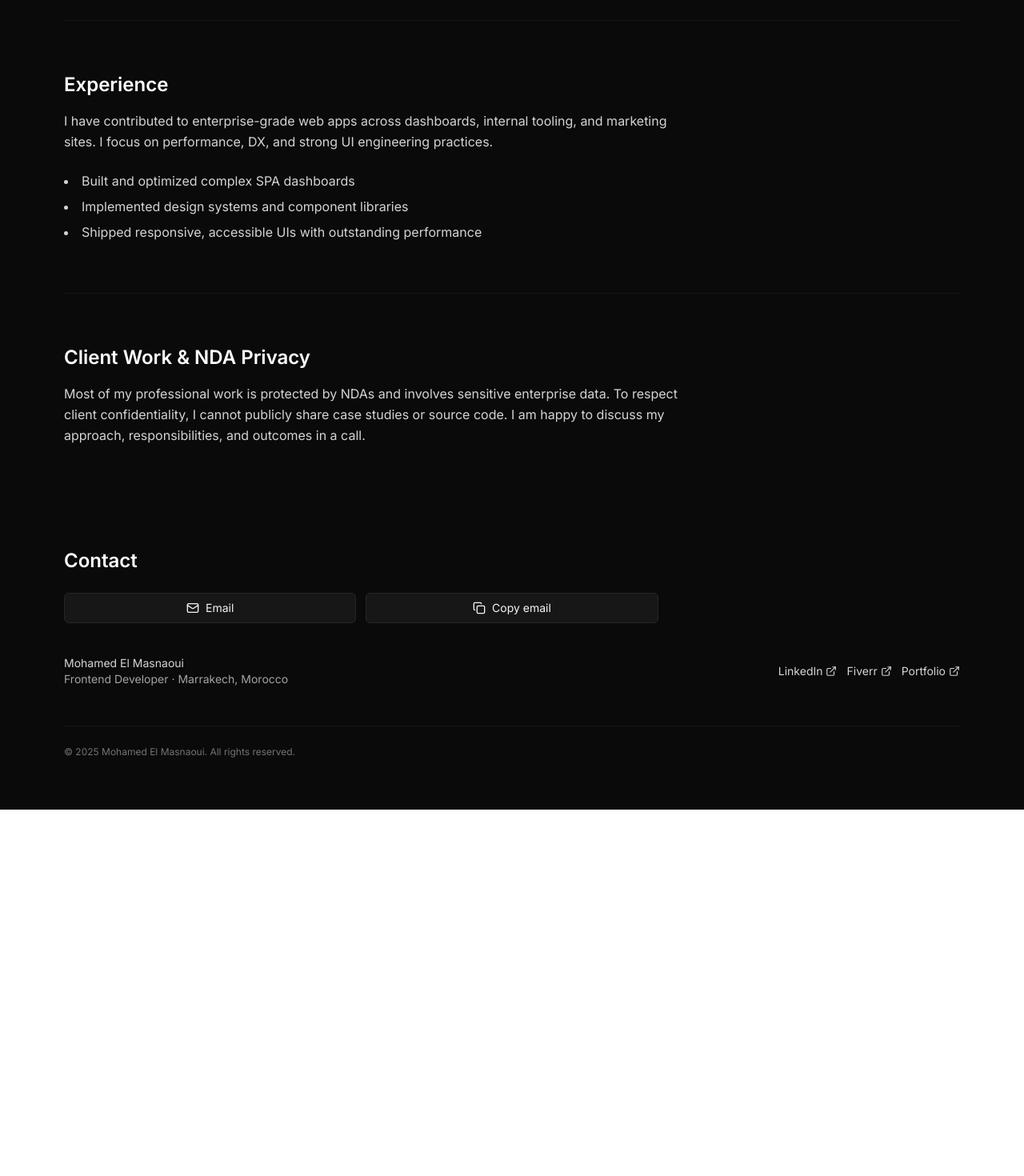
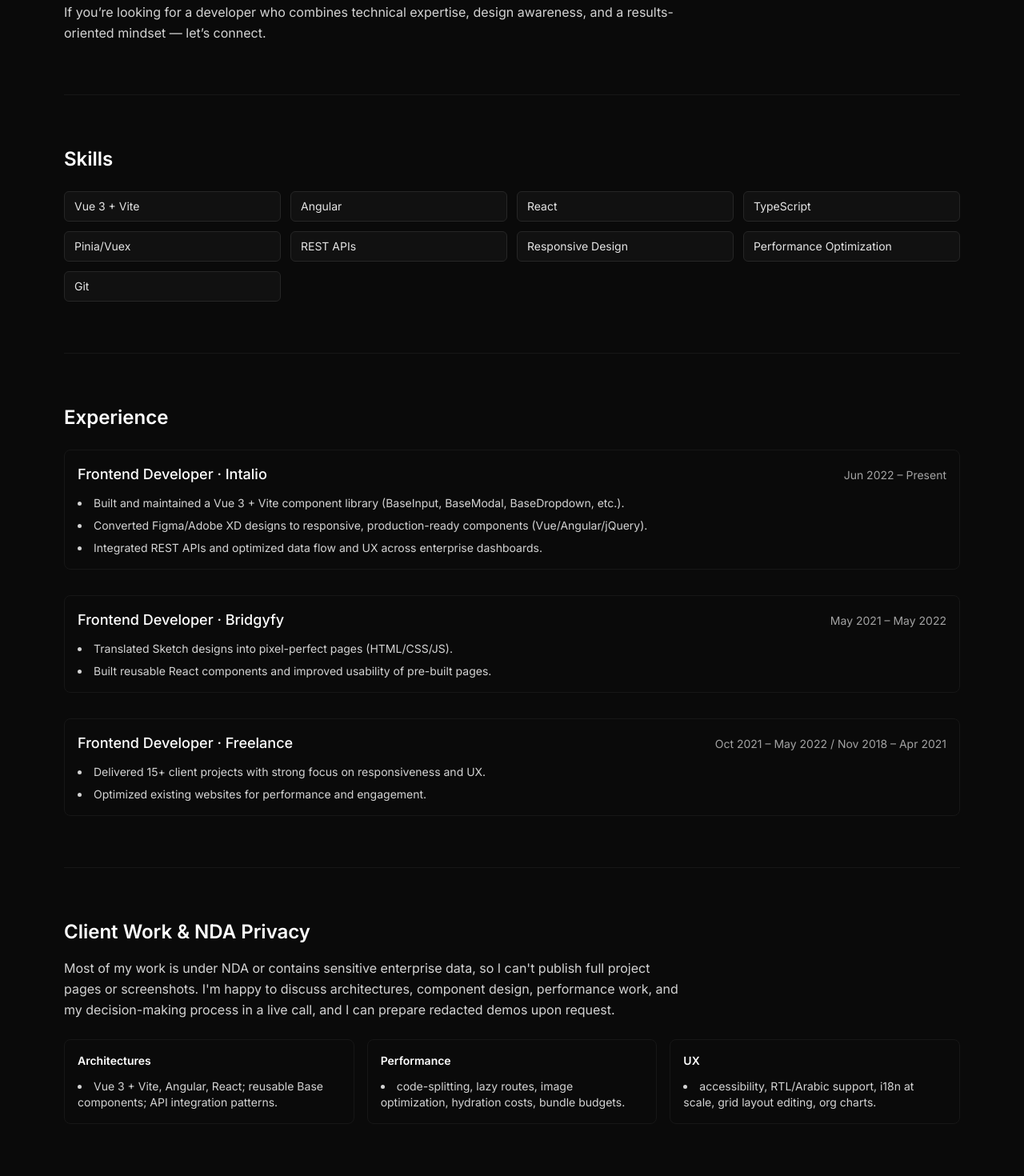
Before and after one commit to nalin-pixel/frontend-repo_vdpqvpjp_4v049e, a React (Vite) app: page / in a window 1280 px wide. Shown: the part 1220-2690 px from the top of the page at 80% size. Before the commit the page ends 2232 px from the top, so only its background shows below. Built offline with nearby package versions, Linux system fonts and the light colour scheme; a web font is replaced by a local one.

Commit message:
Update project prj_vdpqvpjp - 2025-11-05T20:26:19.238Z

```diff
--- a/src/App.jsx
+++ b/src/App.jsx
@@ -24,25 +24,65 @@ const DICT = {
     about: {
       title: 'About',
       body:
-        "I craft fast, accessible, and resilient user interfaces. I specialize in modern frameworks and clean, scalable architectures that prioritize performance and maintainability.",
+        "I’m Mohamed El Masnaoui, a Front-End Developer specializing in Angular, Vue.js, and React with a strong command of HTML, CSS, and JavaScript. I build modern, responsive, and user-focused web applications that combine clean design with high performance.\n\nI excel at translating complex requirements into intuitive, engaging interfaces — focusing on responsive layouts, smooth animations, and accessibility best practices. My approach blends technical precision with user-centric thinking, ensuring every project not only looks great but delivers measurable business value.\n\nCollaboration is at the core of my process. I work closely with designers, stakeholders, and fellow developers to align on goals, refine ideas, and deliver solutions that meet both user needs and strategic objectives.\n\nWhen I’m not working on client projects, I explore new technologies, experiment with personal builds, and stay ahead of front-end trends to bring fresh, innovative ideas to the table.\n\nIf you’re looking for a developer who combines technical expertise, design awareness, and a results-oriented mindset — let’s connect.",
     },
     skills: {
       title: 'Skills',
     },
     experience: {
       title: 'Experience',
-      body:
-        'I have contributed to enterprise-grade web apps across dashboards, internal tooling, and marketing sites. I focus on performance, DX, and strong UI engineering practices.',
-      highlights: [
-        'Built and optimized complex SPA dashboards',
-        'Implemented design systems and component libraries',
-        'Shipped responsive, accessible UIs with outstanding performance',
+      positions: [
+        {
+          title: 'Frontend Developer · Intalio',
+          period: 'Jun 2022 – Present',
+          bullets: [
+            'Built and maintained a Vue 3 + Vite component library (BaseInput, BaseModal, BaseDropdown, etc.).',
+            'Converted Figma/Adobe XD designs to responsive, production-ready components (Vue/Angular/jQuery).',
+            'Integrated REST APIs and optimized data flow and UX across enterprise dashboards.',
+          ],
+        },
+        {
+          title: 'Frontend Developer · Bridgyfy',
+          period: 'May 2021 – May 2022',
+          bullets: [
+            'Translated Sketch designs into pixel-perfect pages (HTML/CSS/JS).',
+            'Built reusable React components and improved usability of pre-built pages.',
+          ],
+        },
+        {
+          title: 'Frontend Developer · Freelance',
+          period: 'Oct 2021 – May 2022 / Nov 2018 – Apr 2021',
+          bullets: [
+            'Delivered 15+ client projects with strong focus on responsiveness and UX.',
+            'Optimized existing websites for performance and engagement.',
+          ],
+        },
       ],
     },
     work: {
       title: 'Client Work & NDA Privacy',
       body:
-        'Most of my professional work is protected by NDAs and involves sensitive enterprise data. To respect client confidentiality, I cannot publicly share case studies or source code. I am happy to discuss my approach, responsibilities, and outcomes in a call.',
+        "Most of my work is under NDA or contains sensitive enterprise data, so I can't publish full project pages or screenshots. I'm happy to discuss architectures, component design, performance work, and my decision-making process in a live call, and I can prepare redacted demos upon request.",
+      sections: [
+        {
+          heading: 'Architectures',
+          items: [
+            'Vue 3 + Vite, Angular, React; reusable Base components; API integration patterns.',
+          ],
+        },
+        {
+          heading: 'Performance',
+          items: [
+            'code-splitting, lazy routes, image optimization, hydration costs, bundle budgets.',
+          ],
+        },
+        {
+          heading: 'UX',
+          items: [
+            'accessibility, RTL/Arabic support, i18n at scale, grid layout editing, org charts.',
+          ],
+        },
+      ],
     },
     contact: {
       title: 'Contact',
@@ -74,25 +114,65 @@ const DICT = {
     about: {
       title: 'Über mich',
       body:
-        'Ich entwickle schnelle, zugängliche und robuste Benutzeroberflächen. Ich spezialisiere mich auf moderne Frameworks und saubere, skalierbare Architekturen mit Fokus auf Performance und Wartbarkeit.',
+        'Ich bin Mohamed El Masnaoui, Frontend-Entwickler mit Schwerpunkt auf Angular, Vue.js und React sowie fundierten Kenntnissen in HTML, CSS und JavaScript. Ich entwickle moderne, responsive und nutzerzentrierte Webanwendungen, die klares Design mit hoher Performance verbinden.\n\nIch übersetze komplexe Anforderungen in intuitive, ansprechende Interfaces – mit Fokus auf responsive Layouts, flüssige Animationen und Barrierefreiheit. Mein Ansatz verbindet technische Präzision mit Nutzerorientierung, damit Projekte nicht nur gut aussehen, sondern messbaren Geschäftswert liefern.\n\nZusammenarbeit steht im Mittelpunkt: Ich arbeite eng mit Designer:innen, Stakeholdern und Entwickler:innen, um Ziele abzustimmen, Ideen zu schärfen und Lösungen zu liefern, die Nutzerbedürfnisse und Strategie vereinen.\n\nNeben Kundenprojekten erkunde ich neue Technologien, experimentiere mit eigenen Builds und bleibe am Puls der Frontend-Trends, um frische Ideen einzubringen.\n\nWenn Sie einen Entwickler suchen, der technisches Know-how, Designbewusstsein und Ergebnisorientierung verbindet – lassen Sie uns sprechen.',
     },
     skills: {
       title: 'Fähigkeiten',
     },
     experience: {
       title: 'Erfahrung',
-      body:
-        'Ich habe zu unternehmensweiten Webanwendungen beigetragen: Dashboards, interne Tools und Marketingseiten. Mein Fokus liegt auf Performance, Developer Experience und solider UI-Engineering-Praxis.',
-      highlights: [
-        'Komplexe SPA-Dashboards entwickelt und optimiert',
-        'Designsysteme und Komponentenbibliotheken implementiert',
-        'Responsives, zugängliches UI mit hervorragender Performance geliefert',
+      positions: [
+        {
+          title: 'Frontend-Entwickler · Intalio',
+          period: 'Jun 2022 – Heute',
+          bullets: [
+            'Vue 3 + Vite Komponentenbibliothek aufgebaut und gepflegt (BaseInput, BaseModal, BaseDropdown, etc.).',
+            'Figma/Adobe XD in responsive, produktionsreife Komponenten umgesetzt (Vue/Angular/jQuery).',
+            'REST-APIs integriert und Datenfluss sowie UX in Enterprise-Dashboards optimiert.',
+          ],
+        },
+        {
+          title: 'Frontend-Entwickler · Bridgyfy',
+          period: 'Mai 2021 – Mai 2022',
+          bullets: [
+            'Sketch-Designs in pixelgenaue Seiten umgesetzt (HTML/CSS/JS).',
+            'Wiederverwendbare React-Komponenten gebaut und Usability bestehender Seiten verbessert.',
+          ],
+        },
+        {
+          title: 'Frontend-Entwickler · Freiberuflich',
+          period: 'Okt 2021 – Mai 2022 / Nov 2018 – Apr 2021',
+          bullets: [
+            '15+ Kundenprojekte mit Fokus auf Responsiveness und UX geliefert.',
+            'Bestehende Websites für Performance und Engagement optimiert.',
+          ],
+        },
       ],
     },
     work: {
       title: 'Kundenarbeit & NDA',
       body:
-        'Ein Großteil meiner Arbeit unterliegt Geheimhaltungsvereinbarungen und sensiblen Unternehmensdaten. Aus Respekt vor der Vertraulichkeit kann ich keine Fallstudien oder Quellcodes öffentlich teilen. Gerne bespreche ich Vorgehen, Verantwortung und Ergebnisse in einem Gespräch.',
+        'Ein Großteil meiner Arbeit unterliegt NDAs oder enthält sensible Unternehmensdaten. Daher kann ich keine vollständigen Projektseiten oder Screenshots veröffentlichen. Gerne bespreche ich Architektur, Komponentendesign, Performance-Arbeit und meinen Entscheidungsprozess in einem Gespräch und kann auf Wunsch geschwärzte Demos vorbereiten.',
+      sections: [
+        {
+          heading: 'Architekturen',
+          items: [
+            'Vue 3 + Vite, Angular, React; wiederverwendbare Base-Komponenten; API-Integrationsmuster.',
+          ],
+        },
+        {
+          heading: 'Performance',
+          items: [
+            'Code-Splitting, Lazy Routes, Bildoptimierung, Hydration-Kosten, Bundle-Budgets.',
+          ],
+        },
+        {
+          heading: 'UX',
+          items: [
+            'Barrierefreiheit, RTL/Arabisch, i18n in großem Maßstab, Grid-Layout-Editing, Orgschemata.',
+          ],
+        },
+      ],
     },
     contact: {
       title: 'Kontakt',
@@ -125,8 +205,8 @@ const DATA = {
   ],
   cv: '/assets/Mohamed_El_Masnaoui_CV.pdf',
   email: 'elmasnaouimohamed97@gmail.com',
-  phone: '', // leave empty to hide
-  whatsapp: '', // leave empty to hide
+  phone: '', // update to show
+  whatsapp: '', // update to show
   linkedin: 'https://linkedin.com/in/el-masnaoui-med',
   fiverr: 'https://rb.gy/48fwgp',
   portfolio: 'https://mo-elmasnaoui.netlify.app',
--- a/src/components/Sections.jsx
+++ b/src/components/Sections.jsx
@@ -1,19 +1,35 @@
-export default function Sections({ t, data }) {
+export default function Sections({ t }) {
+  const aboutText = t('about.body');
+  const positions = t('experience.positions') || [];
+  const workSections = t('work.sections') || [];
+
   return (
     <div className="mx-auto max-w-6xl px-4">
       {/* About */}
       <section id="about" className="py-12 sm:py-16 border-b border-neutral-900">
         <h2 className="text-xl sm:text-2xl font-semibold text-white">{t('about.title')}</h2>
-        <p className="mt-4 max-w-3xl text-neutral-300 leading-relaxed">
-          {t('about.body')}
-        </p>
+        <div className="mt-4 max-w-3xl text-neutral-300 leading-relaxed whitespace-pre-line">
+          {aboutText}
+        </div>
       </section>
 
       {/* Skills */}
       <section id="skills" className="py-12 sm:py-16 border-b border-neutral-900">
         <h2 className="text-xl sm:text-2xl font-semibold text-white">{t('skills.title')}</h2>
         <ul className="mt-6 grid grid-cols-2 sm:grid-cols-3 md:grid-cols-4 gap-3">
-          {data.skills.map((s) => (
+          {(
+            [
+              'Vue 3 + Vite',
+              'Angular',
+              'React',
+              'TypeScript',
+              'Pinia/Vuex',
+              'REST APIs',
+              'Responsive Design',
+              'Performance Optimization',
+              'Git',
+            ]
+          ).map((s) => (
             <li key={s} className="rounded-md border border-neutral-800 bg-neutral-900/60 px-3 py-2 text-sm text-neutral-200">
               {s}
             </li>
@@ -24,18 +40,39 @@ export default function Sections({ t, data }) {
       {/* Experience */}
       <section id="experience" className="py-12 sm:py-16 border-b border-neutral-900">
         <h2 className="text-xl sm:text-2xl font-semibold text-white">{t('experience.title')}</h2>
-        <p className="mt-4 max-w-3xl text-neutral-300 leading-relaxed">{t('experience.body')}</p>
-        <ul className="mt-6 space-y-2 list-disc list-inside text-neutral-300">
-          {t('experience.highlights').map((h, idx) => (
-            <li key={idx}>{h}</li>
+        <div className="mt-6 space-y-8">
+          {positions.map((p, idx) => (
+            <div key={idx} className="rounded-lg border border-neutral-900 bg-neutral-950/60 p-4">
+              <div className="flex flex-col sm:flex-row sm:items-baseline sm:justify-between gap-1">
+                <h3 className="text-base sm:text-lg font-medium text-white">{p.title}</h3>
+                <span className="text-xs sm:text-sm text-neutral-400">{p.period}</span>
+              </div>
+              <ul className="mt-3 space-y-2 list-disc list-inside text-neutral-300 text-sm">
+                {p.bullets.map((b, i) => (
+                  <li key={i}>{b}</li>
+                ))}
+              </ul>
+            </div>
           ))}
-        </ul>
+        </div>
       </section>
 
       {/* Client Work & NDA */}
       <section id="work" className="py-12 sm:py-16">
         <h2 className="text-xl sm:text-2xl font-semibold text-white">{t('work.title')}</h2>
         <p className="mt-4 max-w-3xl text-neutral-300 leading-relaxed">{t('work.body')}</p>
+        <div className="mt-6 grid grid-cols-1 sm:grid-cols-3 gap-4">
+          {workSections.map((ws, idx) => (
+            <div key={idx} className="rounded-lg border border-neutral-900 bg-neutral-950/60 p-4">
+              <h3 className="text-sm font-semibold text-white">{ws.heading}</h3>
+              <ul className="mt-3 space-y-2 text-neutral-300 text-sm list-disc list-inside">
+                {ws.items.map((it, i) => (
+                  <li key={i}>{it}</li>
+                ))}
+              </ul>
+            </div>
+          ))}
+        </div>
       </section>
     </div>
   );
```
Also changed, not shown: 1 other file (tests, documents, lock files or other folders).
